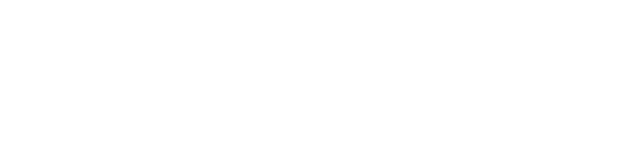
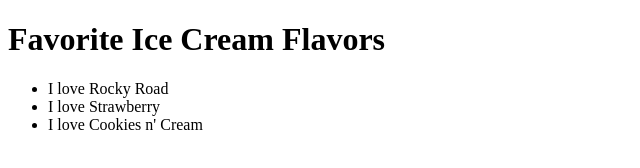
Before and after one commit to lauramhope/favorite-ice-cream, a plain HTML site: page index.html in a window 1280 px wide. Shown: the whole page, without its empty margins (0-640 px from the left). Drawn offline with Linux system fonts and the light colour scheme.

Commit message:
Add functionality with event listeners, forEach loops, and elements via createElement methods.

```diff
--- a/index.html
+++ b/index.html
@@ -2,7 +2,7 @@
 <html lang="en">
 <head>
   <script src="js/scripts.js"></script>
-  <title>Document</title>
+  <title>Loop Test</title>
 </head>
 <body>
 
--- a/js/scripts.js
+++ b/js/scripts.js
@@ -0,0 +1,17 @@
+window.addEventListener("load", function() {
+  let body = document.querySelector("body");
+  let heading1 = document.createElement("h1");
+  heading1.append("Favorite Ice Cream Flavors");
+  body.append(heading1);
+
+  const iceCreamArray = ["Rocky Road", "Strawberry", "Cookies n' Cream"];
+  const ul = document.createElement("ul");
+  iceCreamArray.forEach(function(flavor) {
+    const li = document.createElement("li");
+    li.append("I love" + " " + flavor);
+    ul.append(li);
+  });
+
+  body.append(ul);
+
+});
```
